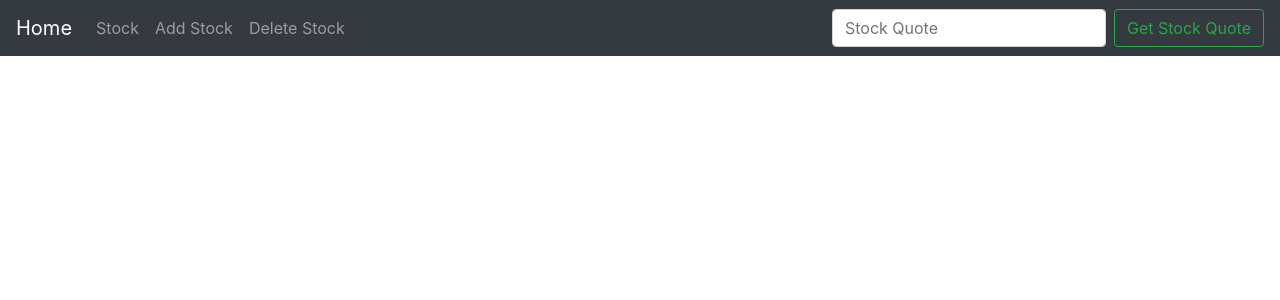
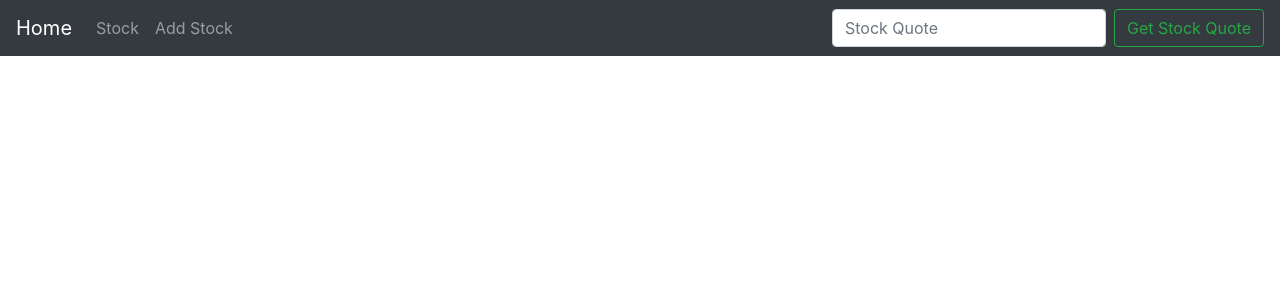
Before and after one commit to chonhenry/portfolio, a Django app: page /stock/about/ in a window 1280 px wide. Shown: the top 300 px of the page. Run offline with Django 3.2, Linux system fonts and the light colour scheme; some libraries are stand-ins or nearby versions.

Commit message:
remove delete page

```diff
--- a/stock/templates/stock/base.html
+++ b/stock/templates/stock/base.html
@@ -26,9 +26,6 @@
         </li>
         <li class="nav-item">
           <a class="nav-link" href="{% url 'add_stock' %}">Add Stock</a>
-        </li>
-        <li class="nav-item">
-          <a class="nav-link" href="{% url 'delete_stock' %}">Delete Stock</a>
         </li>
       </ul>
       <form action="{% url 'stock' %}" class="form-inline my-2 my-lg-0" method="POST">
```
